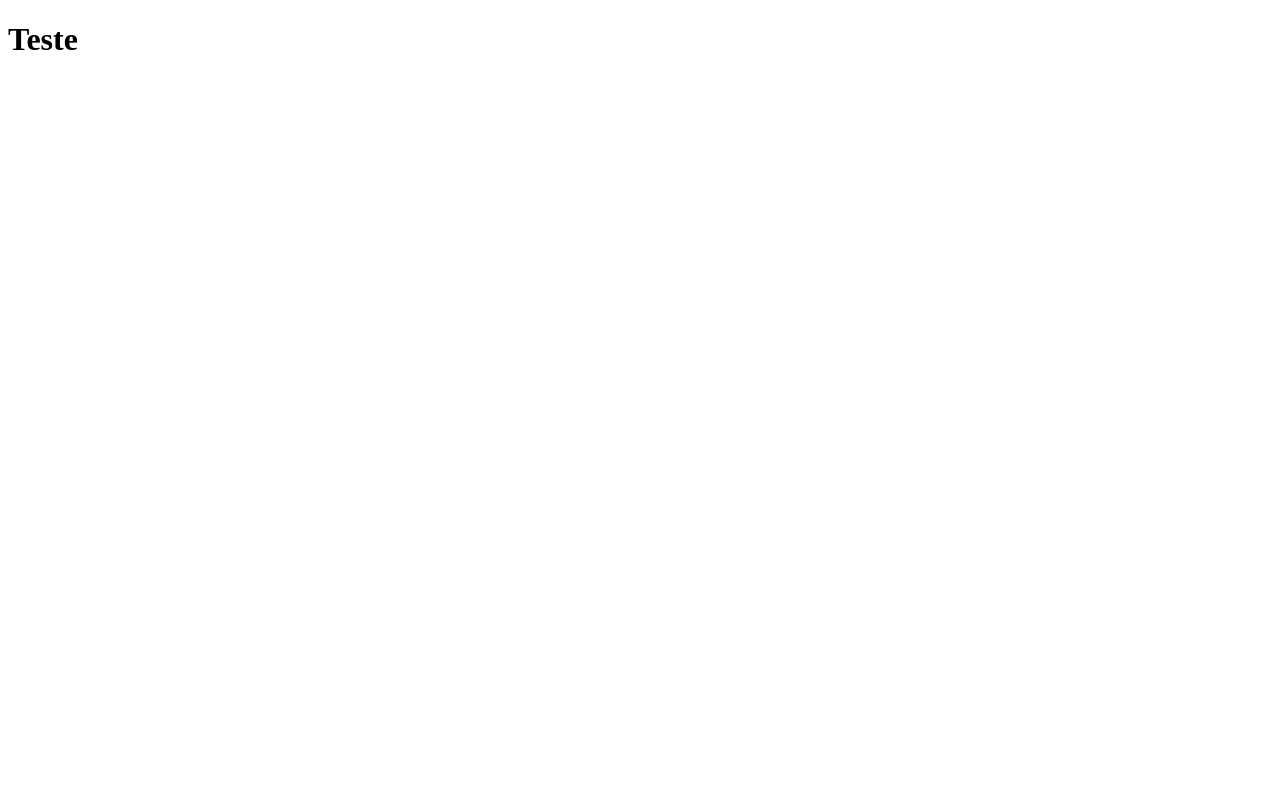
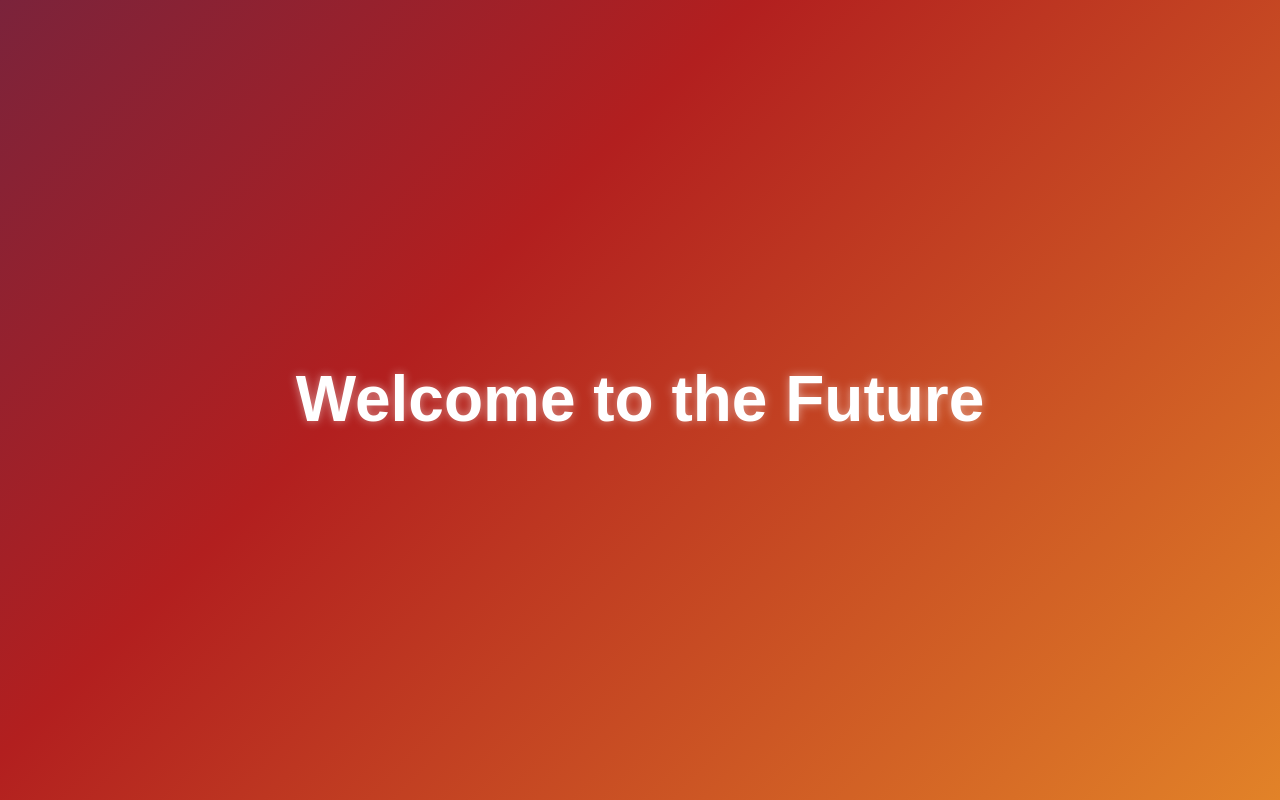
Before and after one commit to bos21001/clone-tabnews, a Next.js app: page / in a window 1280 px wide. Built offline with nearby package versions, Linux system fonts and the light colour scheme.

Commit message:
feat: Add Welcome component with animated background and update Home page

```diff
--- /dev/null
+++ b/components/welcome/Welcome.js
@@ -0,0 +1,12 @@
+import React from 'react';
+import styles from './Welcome.module.css';
+
+function Welcome() {
+    return (
+        <div className={styles.welcome}>
+            <h1 className={styles.title}>Welcome to the Future</h1>
+        </div>
+    );
+}
+
+export default Welcome;
--- /dev/null
+++ b/components/welcome/Welcome.module.css
@@ -0,0 +1,28 @@
+@keyframes gradientAnimation {
+    0% {
+        background-position: 0% 50%;
+    }
+    50% {
+        background-position: 100% 50%;
+    }
+    100% {
+        background-position: 0% 50%;
+    }
+}
+
+.welcome {
+    display: flex;
+    justify-content: center;
+    align-items: center;
+    height: 100vh;
+    background: linear-gradient(135deg, #1a2a6c, #b21f1f, #fdbb2d);
+    background-size: 200% 200%;
+    animation: gradientAnimation 5s ease infinite;
+}
+
+.title {
+    font-size: 4em;
+    color: #fff;
+    text-shadow: 0 0 10px rgba(255,255,255,0.5);
+    font-family: 'Arial', sans-serif;
+}
--- a/package.json
+++ b/package.json
@@ -13,6 +13,7 @@
   "license": "MIT",
   "dependencies": {
     "next": "^13.1.6",
+    "normalize.css": "^8.0.1",
     "react": "^18.2.0",
     "react-dom": "^18.2.0"
   }
--- /dev/null
+++ b/pages/_app.js
@@ -0,0 +1,7 @@
+import 'normalize.css/normalize.css';
+
+function MyApp({ Component, pageProps }) {
+    return <Component {...pageProps} />;
+}
+
+export default MyApp;
--- a/pages/index.js
+++ b/pages/index.js
@@ -1,5 +1,8 @@
+import React from 'react';
+import Welcome from '../components/welcome/Welcome';
+
 function Home() {
-    return <h1>Teste</h1>
+    return <Welcome />;
 }
 
 export default Home;
```
Also changed, not shown: 1 other file (tests, documents, lock files or other folders).
